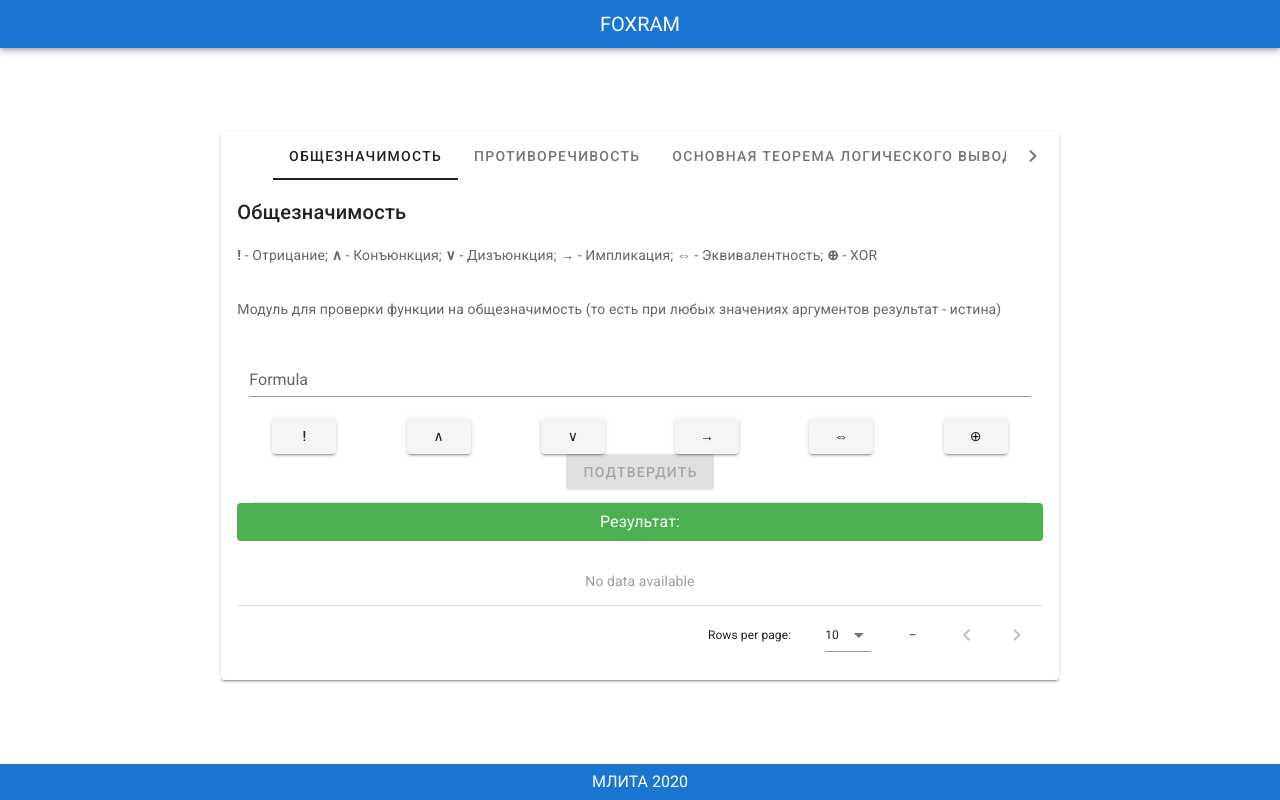
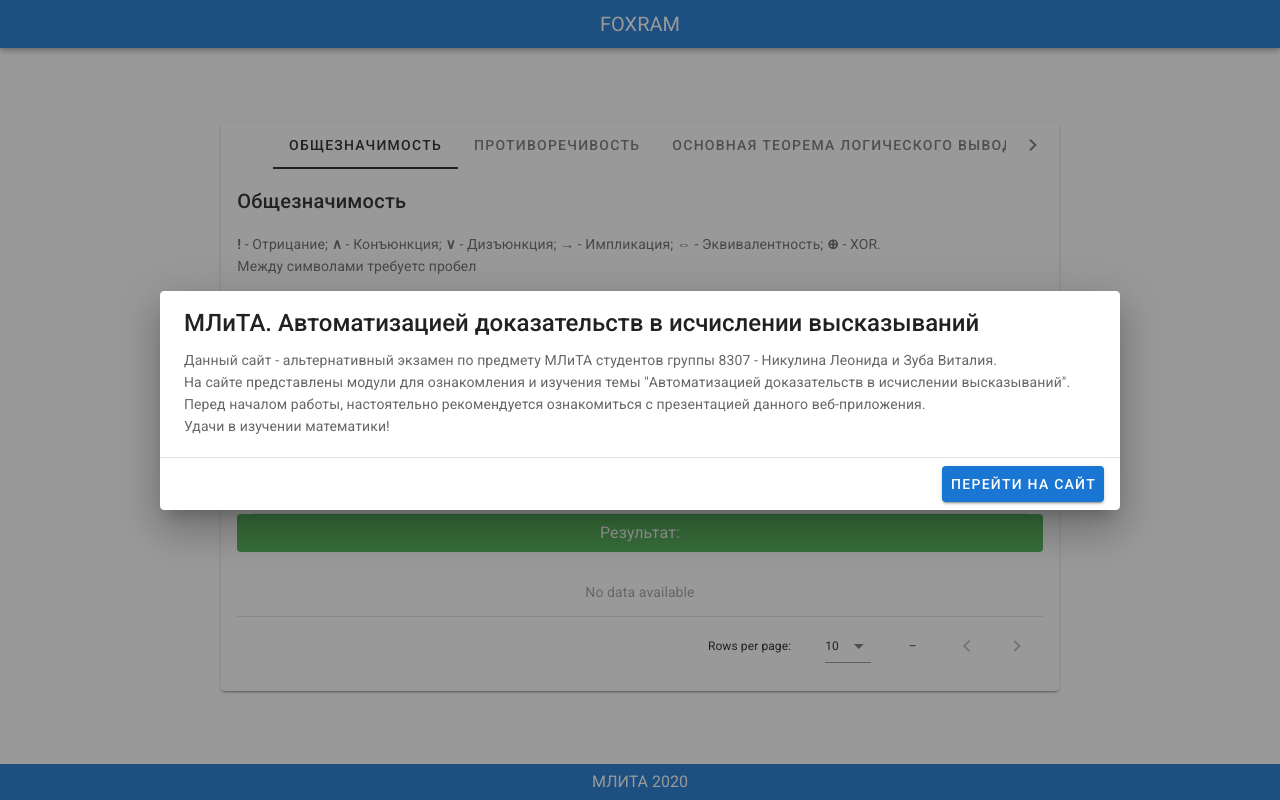
Before and after one commit to v-kyle/alter-exam-mlita-2020, a Vue app: page / in a window 1280 px wide. Built offline with nearby package versions, Linux system fonts and the light colour scheme.

Commit message:
add start window

```diff
--- a/src/App.vue
+++ b/src/App.vue
@@ -7,6 +7,39 @@
                 dense
         >
             <v-toolbar-title class="mx-auto">FOXRAM</v-toolbar-title>
+            <v-dialog
+                    v-model="dialog"
+                    width="960"
+            >
+                <v-card>
+                    <v-card-title
+                            class="headline lighten-2"
+                            primary-title
+                    >
+                        МЛиТА. Автоматизацией доказательств в исчислении высказываний
+                    </v-card-title>
+
+                    <v-card-text>
+                        Данный сайт - альтернативный экзамен по предмету МЛиТА студентов группы 8307 - Никулина Леонида и Зуба Виталия.
+                        <br/>
+                        На сайте представлены модули для ознакомления и изучения темы "Автоматизацией доказательств в исчислении высказываний".
+                        <br/>
+                        Перед началом работы, настоятельно рекомендуется ознакомиться с презентацией данного веб-приложения.
+                        <br/>
+                        Удачи в изучении математики!
+
+                    </v-card-text>
+
+                    <v-divider/>
+
+                    <v-card-actions>
+                        <v-spacer/>
+                        <v-btn color="primary" @click="dialog = false">
+                            Перейти на сайт
+                        </v-btn>
+                    </v-card-actions>
+                </v-card>
+            </v-dialog>
         </v-app-bar>
 
         <v-content>
@@ -53,6 +86,8 @@
                 </v-row>
             </v-container>
         </v-content>
+
+
         <v-footer
                 color="primary"
                 app
@@ -81,11 +116,23 @@
         },
 
         data: () => ({
+            dialog: true,
             modules: [
-                {title: 'Общезначимость', description: 'Модуль для проверки функции на общезначимость (то есть при любых значениях аргументов результат - истина)'},
-                {title: 'Противоречивость', description: 'Модуль для проверки функции на противоречивость (то есть при любых значениях аргументов результат - ложь)'},
-                {title: 'Основная теорема логического вывода', description: 'Использование формулы F1∧F2∧..∧Fn→G'},
-                {title: 'Метод резолюций', description: 'Использование метода резолюции для проверки истинности высказывания'},
+                {
+                    title: 'Общезначимость',
+                    description: 'Модуль для проверки формулы на общезначимость (то есть при любых значениях аргументов результат - истина)'
+                },
+                {
+                    title: 'Противоречивость',
+                    description: 'Модуль для проверки формулы на противоречивость (то есть при любых значениях аргументов результат - ложь)'
+                },
+                {
+                    title: 'Основная теорема логического вывода',
+                    description: 'Использование формулы F1∧F2∧..∧Fn→G и дальнейшая проверка на общезначимость'},
+                {
+                    title: 'Метод резолюций',
+                    description: 'Использование метода резолюции для проверки истинности высказывания'
+                },
             ],
             operations: [
                 {operation: 'Отрицание', sign: '!'},
@@ -97,11 +144,9 @@
             ],
             tab: 0,
             currentModule: 0,
-            instruction: "<b>!</b> - Отрицание; <b>∧</b> - Конъюнкция; <b>∨</b> - Дизъюнкция; <b>→</b> - Импликация; <b>⇔</b> - Эквивалентность; <b>⊕</b> - XOR"
+            instruction: "<b>!</b> - Отрицание; <b>∧</b> - Конъюнкция; <b>∨</b> - Дизъюнкция; <b>→</b> - Импликация; <b>⇔</b> - Эквивалентность; <b>⊕</b> - XOR. <br/> Между символами требуетс пробел"
         }),
         computed: {},
-        methods: {
-
-        },
+        methods: {},
     };
 </script>
--- a/src/components/module2.vue
+++ b/src/components/module2.vue
@@ -75,6 +75,8 @@
         methods: {
             addInput() {
                 this.inputs.push('');
+                this.inputs = this.inputs.map((el)=>el.toUpperCase());
+                this.formula = this.formula.toUpperCase();
             },
             changeActiveForm(index) {
                 if (index !== -123) {
--- a/src/components/module3.vue
+++ b/src/components/module3.vue
@@ -40,6 +40,19 @@
         <v-alert color="success" dense class="white--text">
             Результат: <br/> <b>{{ answer }}</b>
         </v-alert>
+
+        <v-list>
+            <v-list-item-group v-model="model">
+                <v-list-item
+                        v-for="(item, i) in items"
+                        :key="i"
+                >
+                    <v-list-item-content>
+                        <v-list-item-title v-text="item"/>
+                    </v-list-item-content>
+                </v-list-item>
+            </v-list-item-group>
+        </v-list>
     </div>
 </template>
 
@@ -48,6 +61,8 @@
         name: "module2",
         data() {
             return {
+                model: 1,
+                items: [],
                 loading: false,
                 valid: false,
                 inputs: [''],
@@ -72,6 +87,8 @@
         methods: {
             addInput() {
                 this.inputs.push('');
+                this.inputs = this.inputs.map((el)=>el.toUpperCase());
+                this.formula = this.formula.toUpperCase();
             },
             changeActiveForm(index) {
                 if (index !== -123) {
@@ -94,7 +111,7 @@
             },
             async getAnswer() {
                 this.loading = true;
-                this.inputs = this.inputs.map((el)=>el.toUpperCase());
+                this.inputs = this.inputs.map((el) => el.toUpperCase());
                 this.formula = this.formula.toUpperCase();
 
                 let inputs = this.inputs;
@@ -112,6 +129,8 @@
                     let json = await responce.json();
                     if (!json.error) {
                         this.answer = (json.result) ? 'Верно' : 'Не верно';
+
+                        this.items = json.description;
                     }
                 } catch (e) {
                     this.answer = "Error!!!";
```
